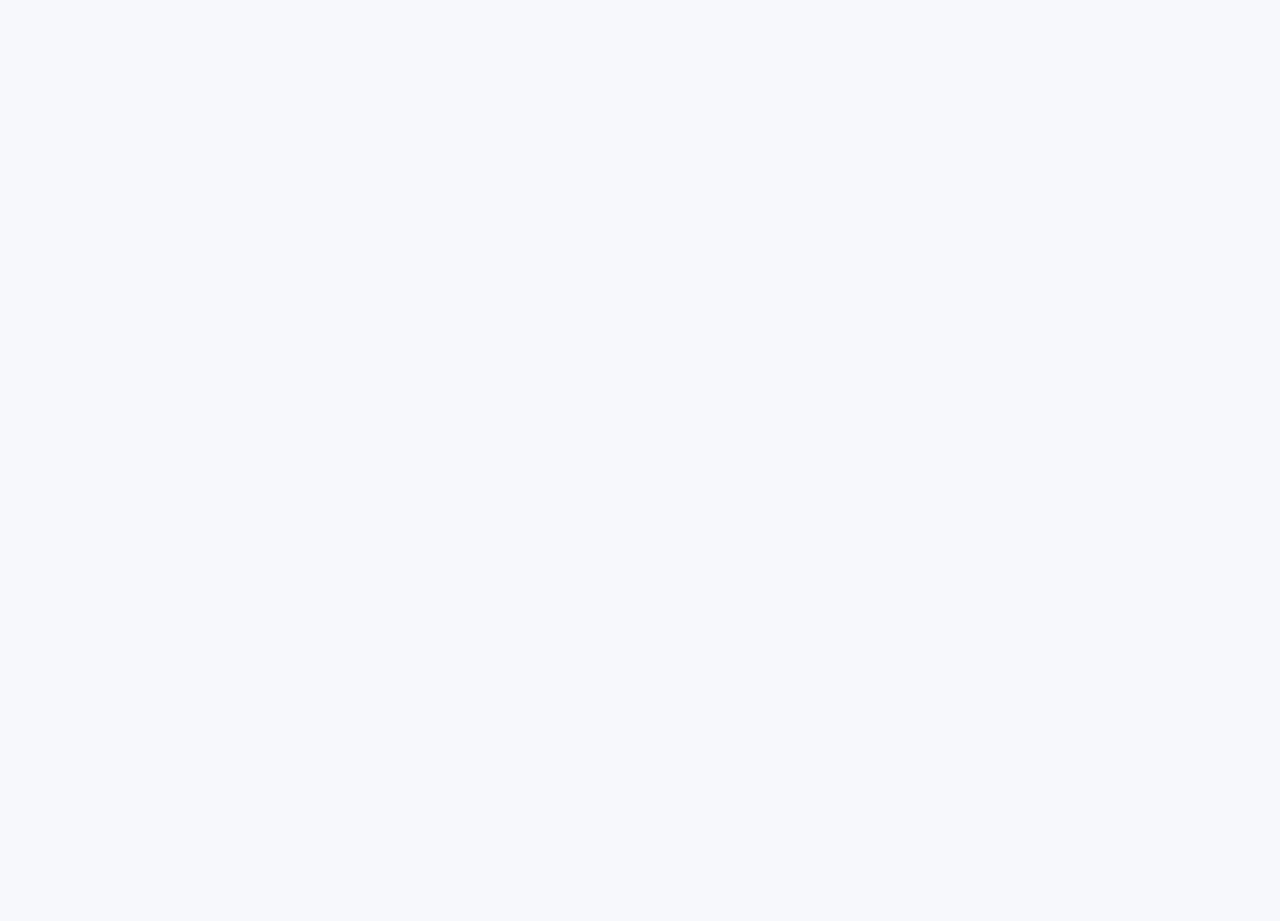
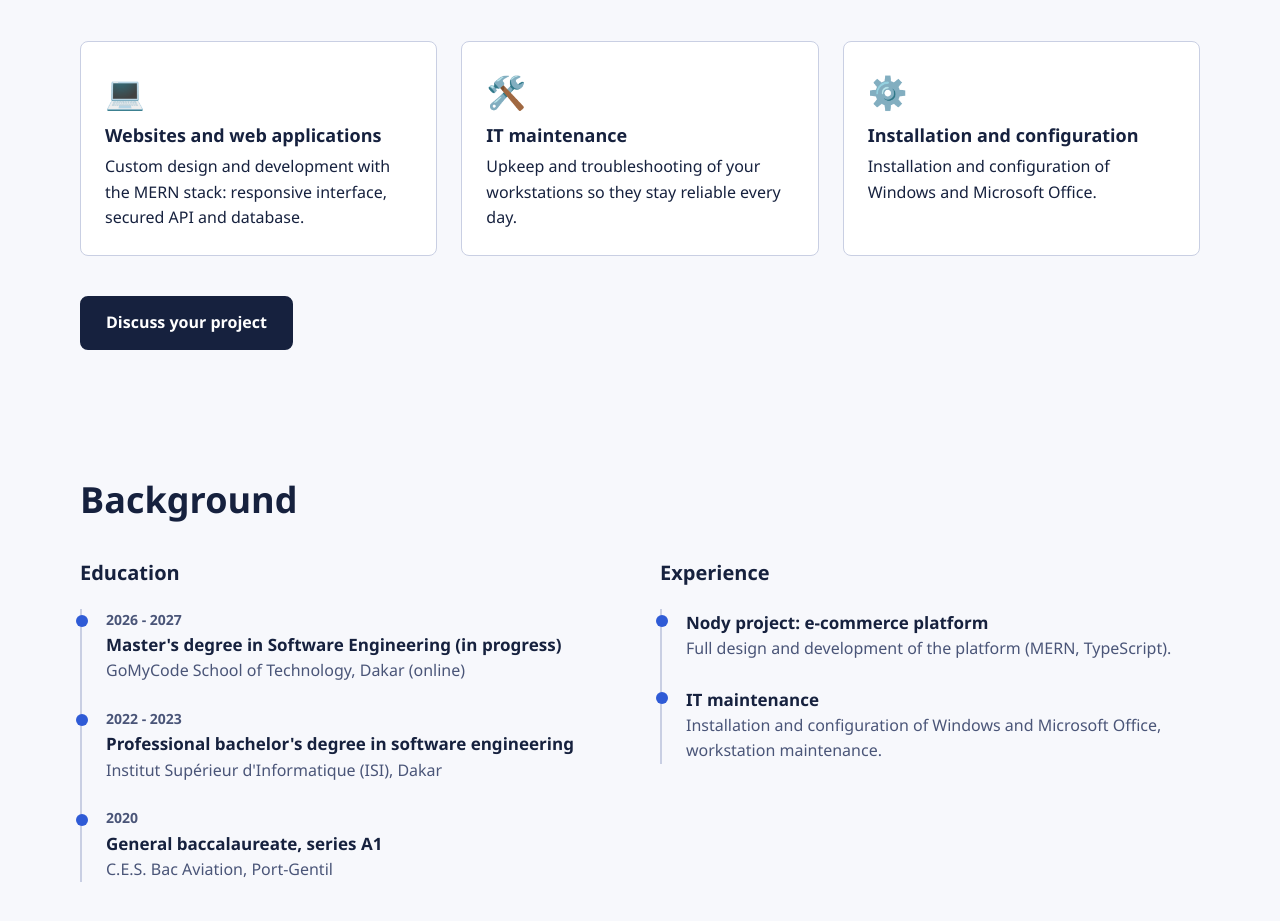
Before and after one commit to Harley-80/portfolio, a React (Vite) app in the folder client/: page / in a window 1280 px wide. Shown: the part 2140-3061 px from the top of the page. Before the commit the page ends 2033 px from the top, so only its background shows below. Built offline with nearby package versions, Linux system fonts and the light colour scheme.

Commit message:
feat(client): sections Services et Parcours

```diff
--- /dev/null
+++ b/client/src/composants/sections/Parcours.jsx
@@ -0,0 +1,57 @@
+import Section from '../ui/Section'
+import { useLangue } from '../../hooks/useLangue'
+import { EXPERIENCES, FORMATIONS } from '../../donnees/parcours'
+
+function Parcours() {
+    const { t } = useLangue()
+
+    return (
+        <Section id="parcours" titre={t('parcours.titre')}>
+            <div className="parcours">
+                <div>
+                    <h3 className="parcours__sous-titre">
+                        {t('parcours.formation')}
+                    </h3>
+                    <ol className="parcours__liste">
+                        {FORMATIONS.map(formation => (
+                            <li
+                                key={formation.id}
+                                className="parcours__element">
+                                <p className="parcours__annees">
+                                    {formation.annees}
+                                </p>
+                                <h4 className="parcours__intitule">
+                                    {t(`${formation.cle}.diplome`)}
+                                </h4>
+                                <p className="parcours__detail">
+                                    {t(`${formation.cle}.etablissement`)}
+                                </p>
+                            </li>
+                        ))}
+                    </ol>
+                </div>
+                <div>
+                    <h3 className="parcours__sous-titre">
+                        {t('parcours.experiences')}
+                    </h3>
+                    <ol className="parcours__liste">
+                        {EXPERIENCES.map(experience => (
+                            <li
+                                key={experience.id}
+                                className="parcours__element">
+                                <h4 className="parcours__intitule">
+                                    {t(`${experience.cle}.titre`)}
+                                </h4>
+                                <p className="parcours__detail">
+                                    {t(`${experience.cle}.description`)}
+                                </p>
+                            </li>
+                        ))}
+                    </ol>
+                </div>
+            </div>
+        </Section>
+    )
+}
+
+export default Parcours
--- /dev/null
+++ b/client/src/composants/sections/Services.jsx
@@ -0,0 +1,32 @@
+import Section from '../ui/Section'
+import { useLangue } from '../../hooks/useLangue'
+import { SERVICES } from '../../donnees/services'
+
+function Services() {
+    const { t } = useLangue()
+
+    return (
+        <Section id="services" titre={t('services.titre')}>
+            <ul className="services">
+                {SERVICES.map(service => (
+                    <li key={service.id} className="services__carte">
+                        <span className="services__icone" aria-hidden="true">
+                            {service.icone}
+                        </span>
+                        <h3 className="services__titre">
+                            {t(`${service.cle}.titre`)}
+                        </h3>
+                        <p>{t(`${service.cle}.description`)}</p>
+                    </li>
+                ))}
+            </ul>
+            <a
+                className="bouton bouton--primaire services__action"
+                href="#contact">
+                {t('services.contacter')}
+            </a>
+        </Section>
+    )
+}
+
+export default Services
--- /dev/null
+++ b/client/src/donnees/parcours.js
@@ -0,0 +1,10 @@
+export const FORMATIONS = [
+    { id: 'master', cle: 'parcours.master', annees: '2026 - 2027' },
+    { id: 'licence', cle: 'parcours.licence', annees: '2022 - 2023' },
+    { id: 'bac', cle: 'parcours.bac', annees: '2020' },
+]
+
+export const EXPERIENCES = [
+    { id: 'nody', cle: 'parcours.nody' },
+    { id: 'maintenance', cle: 'parcours.maintenance' },
+]
--- /dev/null
+++ b/client/src/donnees/services.js
@@ -0,0 +1,5 @@
+export const SERVICES = [
+    { id: 'web', cle: 'services.web', icone: '💻' },
+    { id: 'maintenance', cle: 'services.maintenance', icone: '🛠️' },
+    { id: 'installation', cle: 'services.installation', icone: '⚙️' },
+]
--- a/client/src/pages/PageAccueil.jsx
+++ b/client/src/pages/PageAccueil.jsx
@@ -1,6 +1,8 @@
 import Accueil from '../composants/sections/Accueil'
 import APropos from '../composants/sections/APropos'
 import Competences from '../composants/sections/Competences'
+import Services from '../composants/sections/Services'
+import Parcours from '../composants/sections/Parcours'
 
 function PageAccueil() {
     return (
@@ -8,6 +10,8 @@ function PageAccueil() {
             <Accueil />
             <APropos />
             <Competences />
+            <Services />
+            <Parcours />
         </main>
     )
 }
--- /dev/null
+++ b/client/src/styles/composants/_parcours.scss
@@ -0,0 +1,55 @@
+@use '../abstracts/variables' as vars;
+
+.parcours {
+    display: grid;
+    gap: vars.$espace-l;
+
+    @media (min-width: vars.$rupture-tablette) {
+        grid-template-columns: repeat(2, 1fr);
+    }
+
+    &__sous-titre {
+        margin-bottom: vars.$espace-m;
+        font-size: 1.25rem;
+    }
+
+    &__liste {
+        padding: 0;
+        list-style: none;
+        border-left: 2px solid var(--couleur-bordure);
+    }
+
+    &__element {
+        position: relative;
+        padding: 0 0 vars.$espace-m vars.$espace-m;
+
+        &::before {
+            content: '';
+            position: absolute;
+            top: 0.4rem;
+            left: -0.4rem;
+            width: 0.75rem;
+            height: 0.75rem;
+            border-radius: 50%;
+            background-color: var(--couleur-accent);
+        }
+
+        &:last-child {
+            padding-bottom: 0;
+        }
+    }
+
+    &__annees {
+        font-size: 0.875rem;
+        font-weight: 600;
+        color: var(--couleur-texte-attenue);
+    }
+
+    &__intitule {
+        font-size: 1.0625rem;
+    }
+
+    &__detail {
+        color: var(--couleur-texte-attenue);
+    }
+}
--- /dev/null
+++ b/client/src/styles/composants/_services.scss
@@ -0,0 +1,31 @@
+@use '../abstracts/variables' as vars;
+
+.services {
+    display: grid;
+    gap: vars.$espace-m;
+    padding: 0;
+    list-style: none;
+    grid-template-columns: repeat(auto-fit, minmax(16rem, 1fr));
+
+    &__carte {
+        display: flex;
+        flex-direction: column;
+        gap: vars.$espace-xs;
+        padding: vars.$espace-m;
+        border: 1px solid var(--couleur-bordure);
+        border-radius: vars.$rayon;
+        background-color: var(--couleur-surface);
+    }
+
+    &__icone {
+        font-size: 2rem;
+    }
+
+    &__titre {
+        font-size: 1.125rem;
+    }
+
+    &__action {
+        margin-top: vars.$espace-l;
+    }
+}
--- a/client/src/styles/main.scss
+++ b/client/src/styles/main.scss
@@ -8,3 +8,5 @@
 @use 'composants/accueil';
 @use 'composants/a-propos';
 @use 'composants/competences';
+@use 'composants/services';
+@use 'composants/parcours';
--- a/client/src/traductions/en.json
+++ b/client/src/traductions/en.json
@@ -36,5 +36,26 @@
     "competences.authentification": "Authentication",
     "competences.windows": "Windows installation and configuration",
     "competences.office": "Microsoft Office installation and configuration",
-    "competences.maintenance": "IT maintenance"
+    "competences.maintenance": "IT maintenance",
+    "services.titre": "Services",
+    "services.contacter": "Discuss your project",
+    "services.web.titre": "Websites and web applications",
+    "services.web.description": "Custom design and development with the MERN stack: responsive interface, secured API and database.",
+    "services.maintenance.titre": "IT maintenance",
+    "services.maintenance.description": "Upkeep and troubleshooting of your workstations so they stay reliable every day.",
+    "services.installation.titre": "Installation and configuration",
+    "services.installation.description": "Installation and configuration of Windows and Microsoft Office.",
+    "parcours.titre": "Background",
+    "parcours.formation": "Education",
+    "parcours.experiences": "Experience",
+    "parcours.master.diplome": "Master's degree in Software Engineering (in progress)",
+    "parcours.master.etablissement": "GoMyCode School of Technology, Dakar (online)",
+    "parcours.licence.diplome": "Professional bachelor's degree in software engineering",
+    "parcours.licence.etablissement": "Institut Supérieur d'Informatique (ISI), Dakar",
+    "parcours.bac.diplome": "General baccalaureate, series A1",
+    "parcours.bac.etablissement": "C.E.S. Bac Aviation, Port-Gentil",
+    "parcours.nody.titre": "Nody project: e-commerce platform",
+    "parcours.nody.description": "Full design and development of the platform (MERN, TypeScript).",
+    "parcours.maintenance.titre": "IT maintenance",
+    "parcours.maintenance.description": "Installation and configuration of Windows and Microsoft Office, workstation maintenance."
 }
--- a/client/src/traductions/fr.json
+++ b/client/src/traductions/fr.json
@@ -36,5 +36,26 @@
     "competences.authentification": "Authentification",
     "competences.windows": "Installation et configuration de Windows",
     "competences.office": "Installation et configuration de Microsoft Office",
-    "competences.maintenance": "Maintenance informatique"
+    "competences.maintenance": "Maintenance informatique",
+    "services.titre": "Services",
+    "services.contacter": "Discuter de votre projet",
+    "services.web.titre": "Création de sites et d'applications web",
+    "services.web.description": "Conception et développement sur mesure avec la stack MERN : interface responsive, API sécurisée et base de données.",
+    "services.maintenance.titre": "Maintenance informatique",
+    "services.maintenance.description": "Entretien et dépannage de vos postes de travail pour qu'ils restent fiables au quotidien.",
+    "services.installation.titre": "Installation et configuration",
+    "services.installation.description": "Installation et configuration de Windows et de Microsoft Office.",
+    "parcours.titre": "Parcours",
+    "parcours.formation": "Formation",
+    "parcours.experiences": "Expériences",
+    "parcours.master.diplome": "Master en Software Engineering (en cours)",
+    "parcours.master.etablissement": "GoMyCode School of Technology, Dakar (en ligne)",
+    "parcours.licence.diplome": "Licence professionnelle en génie logiciel",
+    "parcours.licence.etablissement": "Institut Supérieur d'Informatique (ISI), Dakar",
+    "parcours.bac.diplome": "Baccalauréat général, série A1",
+    "parcours.bac.etablissement": "C.E.S. Bac Aviation, Port-Gentil",
+    "parcours.nody.titre": "Projet Nody : plateforme e-commerce",
+    "parcours.nody.description": "Conception et réalisation intégrale de la plateforme (MERN, TypeScript).",
+    "parcours.maintenance.titre": "Maintenance informatique",
+    "parcours.maintenance.description": "Installation et configuration de Windows et de Microsoft Office, maintenance de postes."
 }
```
